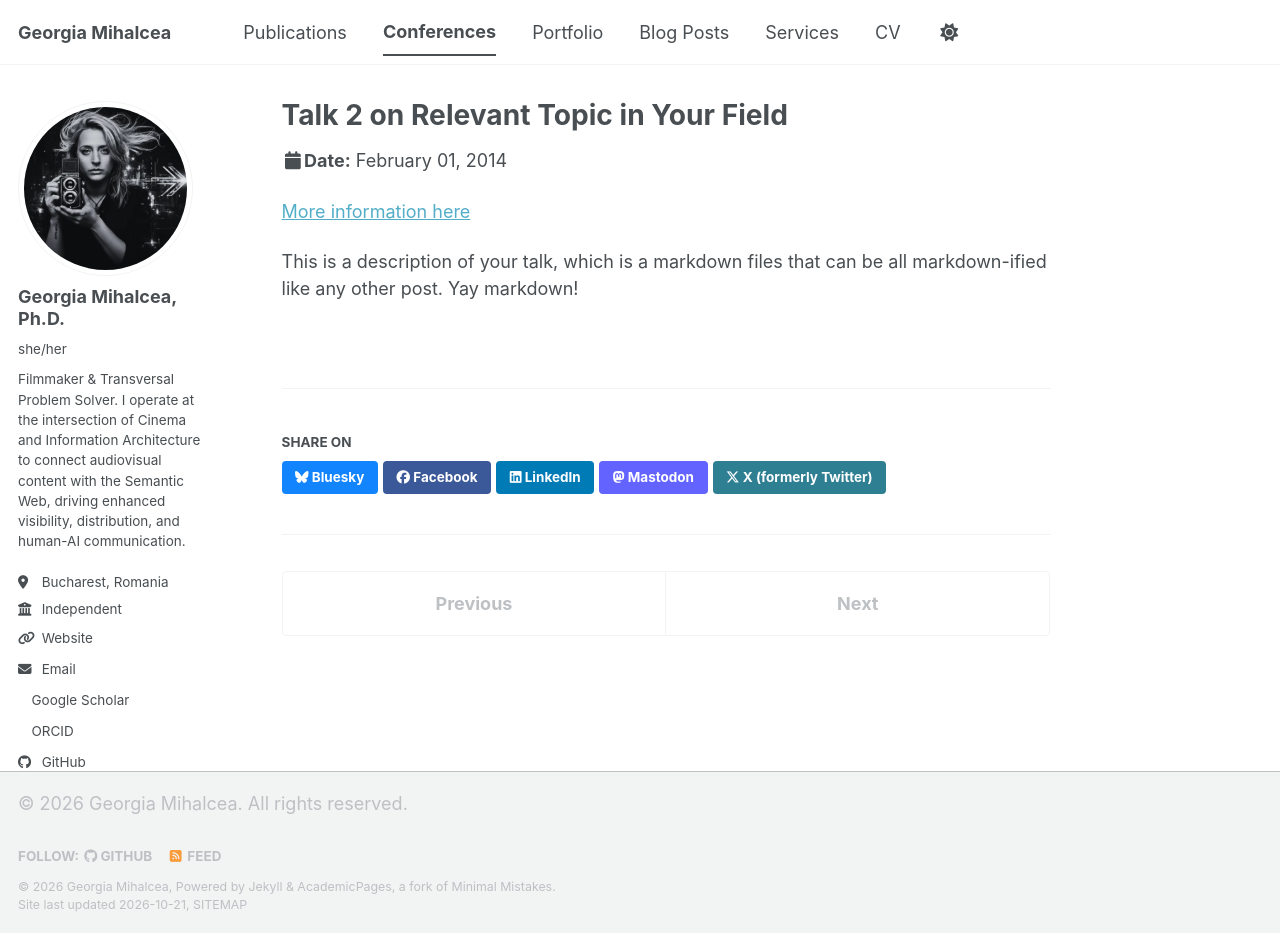
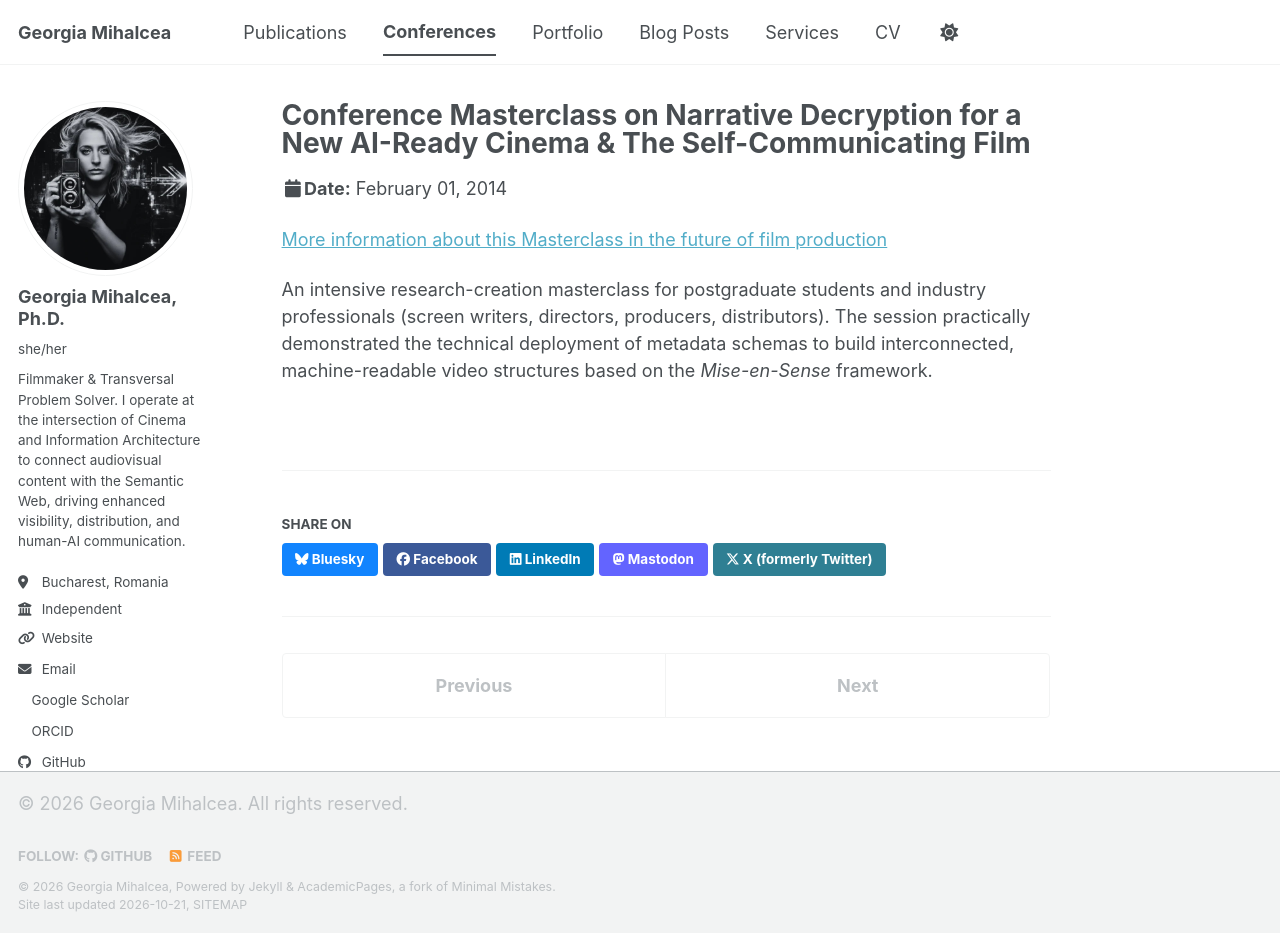
Before and after one commit to GeorgiaMihalcea/georgiamihalcea.github.io, a Jekyll site: the page built from _talks/2014-02-01-talk-2.md, in a window 1280 px wide and 933 px high. Built offline with Jekyll 4.4.1, drawn with Linux system fonts in a browser that asks for light colours; a style sheet for code colours, icons or effects is not loaded.

Commit message:
Revise talk details and update description
Updated the title, type, permalink, venue, and location for the talk. Revised the description to reflect the new focus on narrative decryption and AI in cinema.

```diff
--- a/_talks/2014-02-01-talk-2.md
+++ b/_talks/2014-02-01-talk-2.md
@@ -1,13 +1,13 @@
 ---
-title: "Talk 2 on Relevant Topic in Your Field"
+title: "Conference Masterclass on Narrative Decryption for a New AI-Ready Cinema & The Self-Communicating Film"
 collection: talks
-type: "Talk"
-permalink: /talks/2014-02-01-talk-2
-venue: "London School of Testing"
+type: "Masterclass"
+permalink: /talks/2025-05-15-cinetic-masterclass
+venue: "AI in Art Practices and Research II"
 date: 2014-02-01
-location: "London, UK"
+location: "CINETic/UNATC, Bucharest, Romania"
 ---
 
-[More information here](http://example2.com)
+[More information about this Masterclass in the future of film production](https://cinetic.arts.ro/en/evenimente/ai-in-art-practices-and-research-conference-ii/)
 
-This is a description of your talk, which is a markdown files that can be all markdown-ified like any other post. Yay markdown!
+An intensive research-creation masterclass for postgraduate students and industry professionals (screen writers, directors, producers, distributors). The session practically demonstrated the technical deployment of metadata schemas to build interconnected, machine-readable video structures based on the *Mise-en-Sense* framework.
```
